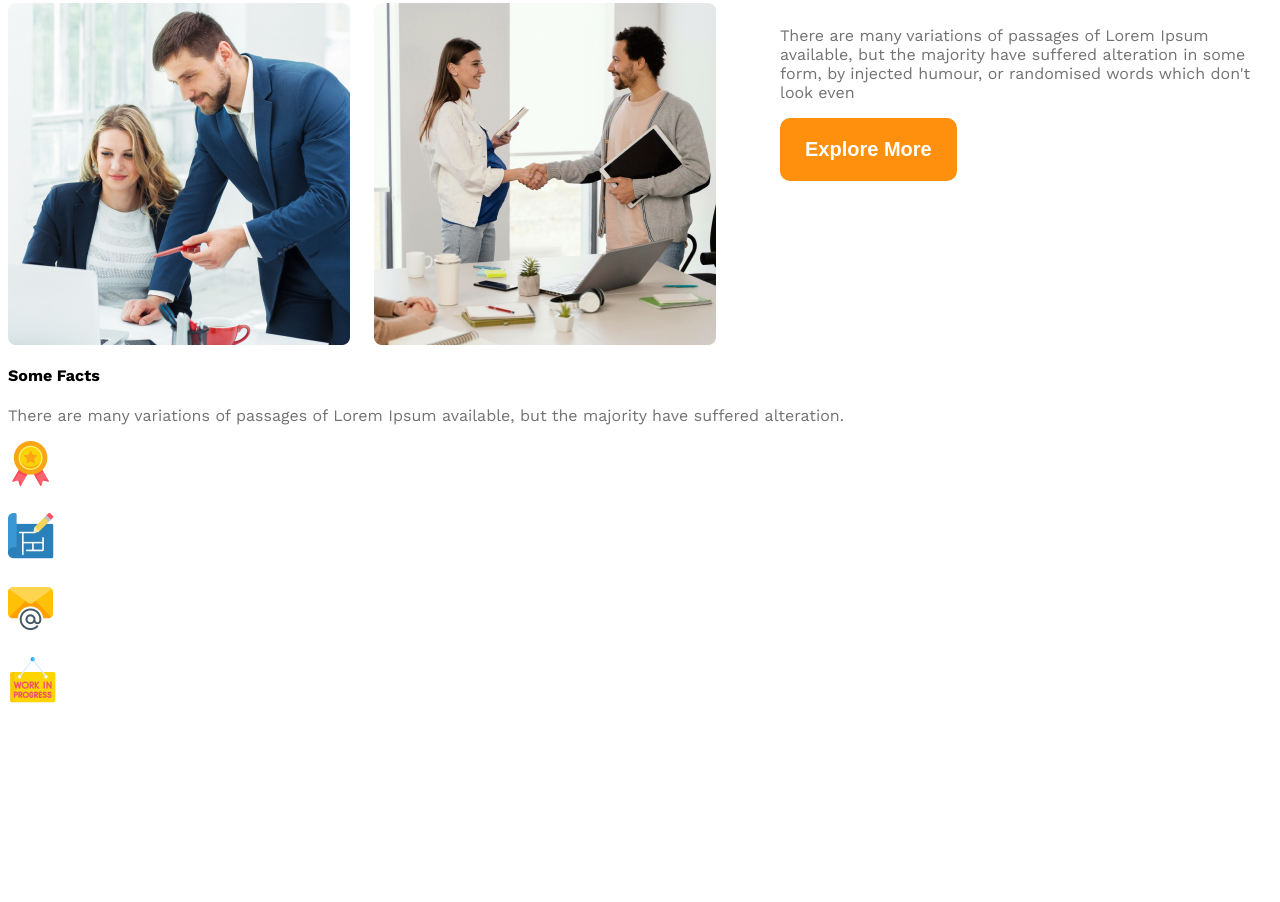
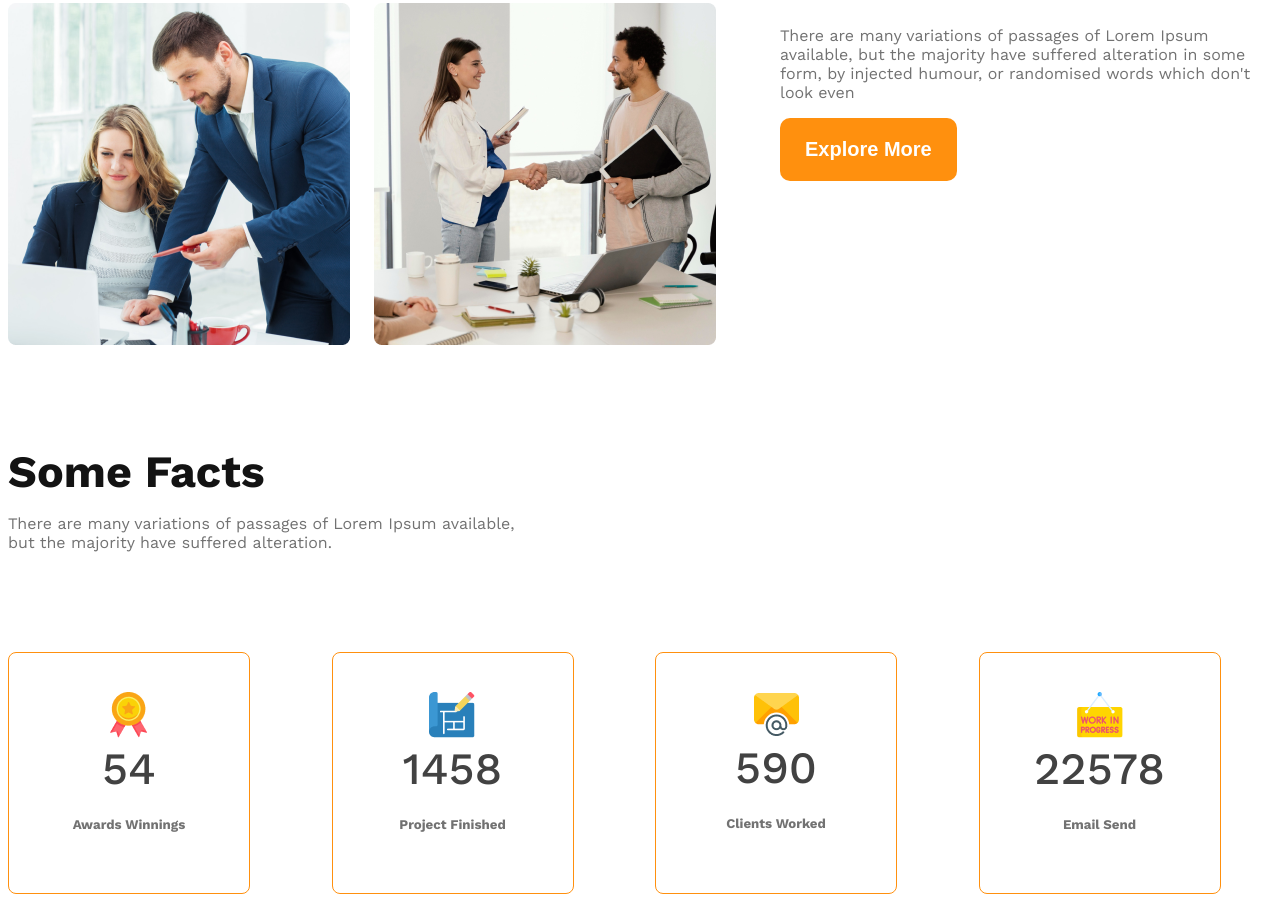
Before and after one commit to irtisamirsal/responsive-website-2, a plain HTML site: page index.html in a window 1280 px wide. Shown: the part 1617-2519 px from the top of the page. Before the commit the page ends 2346 px from the top, so only its background shows below. Drawn offline with nearby package versions, Linux system fonts and the light colour scheme.

Commit message:
added some card

```diff
--- a/index.html
+++ b/index.html
@@ -54,29 +54,29 @@
          <!-- end -->
 
         <!-- some facts -->
-    <section>
-        <h4 class="facts-title">Some Facts</h4>
-        <p class="dark-3">There are many variations of passages of Lorem Ipsum available, but the majority have suffered alteration.</p>
-        <div class="fact-card">
-            <img src="images/icons/ribon.png" alt="">
-            <h4 class="fact-number"></h4>
-            <h5 class="fact-des"></h5>
-        </div>
-        <div class="fact-card">
-            <img src="images/icons/projects.png" alt="">
-            <h4 class="fact-number"></h4>
-            <h5 class="fact-des"></h5>
-        </div>
-        <div class="fact-card">
-            <img src="images/icons/email.png" alt="">
-            <h4 class="fact-number"></h4>
-            <h5 class="fact-des"></h5>
-        </div>
-        <div class="fact-card">
-            <img src="images/icons/customers.png" alt="">
-            <h4 class="fact-number"></h4>
-            <h5 class="fact-des"></h5>
-        </div>
+    <section class="some-facts ">
+        <h4 class="facts-title dark-1">Some Facts</h4>
+        <p class="dark-3 facts-description">There are many variations of passages of Lorem Ipsum available, <br>but the majority have suffered alteration.</p>
+       <div class="card-container "> <div class="fact-card flex">
+        <div><img src="images/icons/ribon.png" alt="">
+            <h4 class="fact-number dark-2">54</h4>
+            <h5 class="fact-des dark-3">Awards Winnings</h5></div>
+    </div>
+    <div class="fact-card flex">
+      <div>  <img src="images/icons/projects.png" alt="">
+        <h4 class="fact-number dark-2">1458</h4>
+        <h5 class="fact-des dark-3">Project Finished</h5></div>
+    </div>
+    <div class="fact-card flex">
+        <div><img src="images/icons/email.png" alt="">
+            <h4 class="fact-number dark-2">590</h4>
+            <h5 class="fact-des dark-3">Clients Worked</h5></div>
+    </div>
+    <div class="fact-card flex">
+        <div><img src="images/icons/customers.png" alt="">
+            <h4 class="fact-number dark-2">22578</h4>
+            <h5 class="fact-des dark-3">Email Send</h5></div>
+    </div></div>
     </section>
 
     </main>
--- a/styles/arcitects.css
+++ b/styles/arcitects.css
@@ -92,6 +92,32 @@ color: #575757;}
 gap: 1rem;}
 .team-content{text-align: center;}}
 
+
+/* some facts */
+.some-facts{margin-top: 100px;
+}
+.facts-title{font-size: 2.8rem; font-weight: bold;
+margin: 5px auto;}
+.facts-description{max-width: 540px;}
+.card-container{margin-top: 100px;
+display: grid;
+grid-template-columns: repeat(4 , 1fr);
+gap: 30px;
+}
+.fact-card{border: 1px solid #FF900E;
+width: 240px;
+height: 240px;
+border-radius: 8px;
+text-align: center;
+align-items: center;
+justify-content: center;}
+
+.fact-number{font-size:2.8rem;
+font-weight: 500;
+margin: 0 auto ;}
+
+.coloum{
+align-items: center;}
 /* medium device */
 @media screen and (min-width: 576px) and (max-width:992px)
 {.team{flex-direction: column;
```
